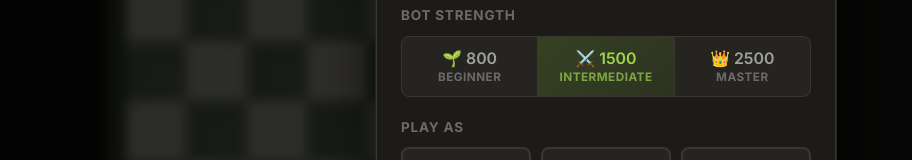
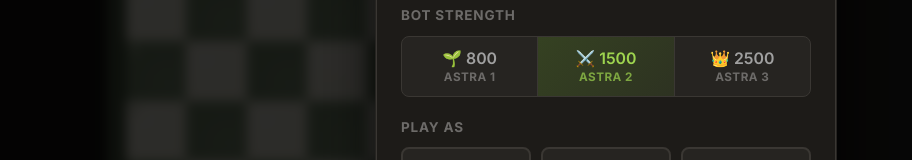
Before and after one commit to arpitsingh2492/Chess-Engine, a React (Vite) app in the folder ChessWeb/: page /play in a window 1280 px wide. Shown: the part 325-485 px from the top of the page, without its empty margins (34-946 px from the left). Built offline with nearby package versions, Linux system fonts and the light colour scheme.

Commit message:
Rename bot levels to Astra 1, 2, 3

```diff
--- a/ChessWeb/src/components/GameSetupModal.tsx
+++ b/ChessWeb/src/components/GameSetupModal.tsx
@@ -10,9 +10,9 @@ interface GameSetupModalProps {
 }
 
 const LEVELS: { value: BotLevel; label: string; desc: string; emoji: string }[] = [
-  { value: '800',  label: '800',  desc: 'Beginner',  emoji: '🌱' },
-  { value: '1500', label: '1500', desc: 'Intermediate', emoji: '⚔️' },
-  { value: '2500', label: '2500', desc: 'Master',    emoji: '👑' },
+  { value: '800',  label: '800',  desc: 'Astra 1',  emoji: '🌱' },
+  { value: '1500', label: '1500', desc: 'Astra 2', emoji: '⚔️' },
+  { value: '2500', label: '2500', desc: 'Astra 3',    emoji: '👑' },
 ];
 
 export const GameSetupModal: React.FC<GameSetupModalProps> = ({ onStartGame }) => {
```
